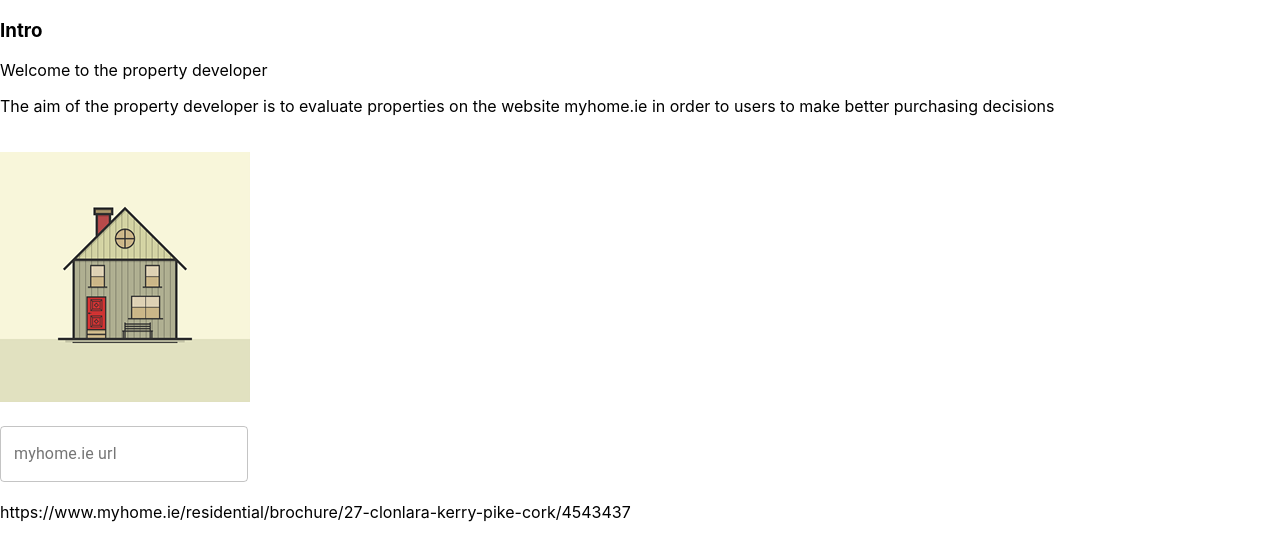
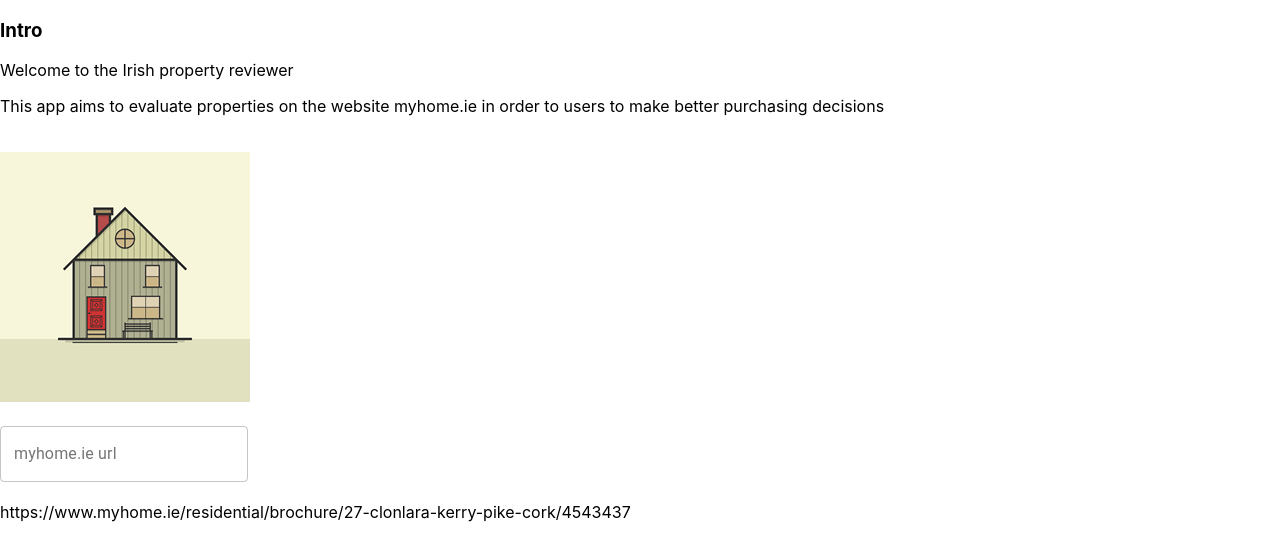
Before and after one commit to dailycodemode/ireProp, a React (Create React App) app in the folder frontend/: page / in a window 1280 px wide. Shown: the top 560 px of the page. Built offline with nearby package versions, Linux system fonts and the light colour scheme.

Commit message:
intro update

```diff
--- a/frontend/src/Intro.js
+++ b/frontend/src/Intro.js
@@ -6,8 +6,8 @@ class Intro extends React.Component {
         return (
             <div>
                 <h3>Intro</h3>
-                <p>Welcome to the property developer</p>
-                <p>The aim of the property developer is to evaluate properties on the website myhome.ie in order to users to make better purchasing decisions</p>
+                <p>Welcome to the Irish property reviewer</p>
+                <p>This app aims to evaluate properties on the website myhome.ie in order to users to make better purchasing decisions</p>
             </div>
         )
     }
```
